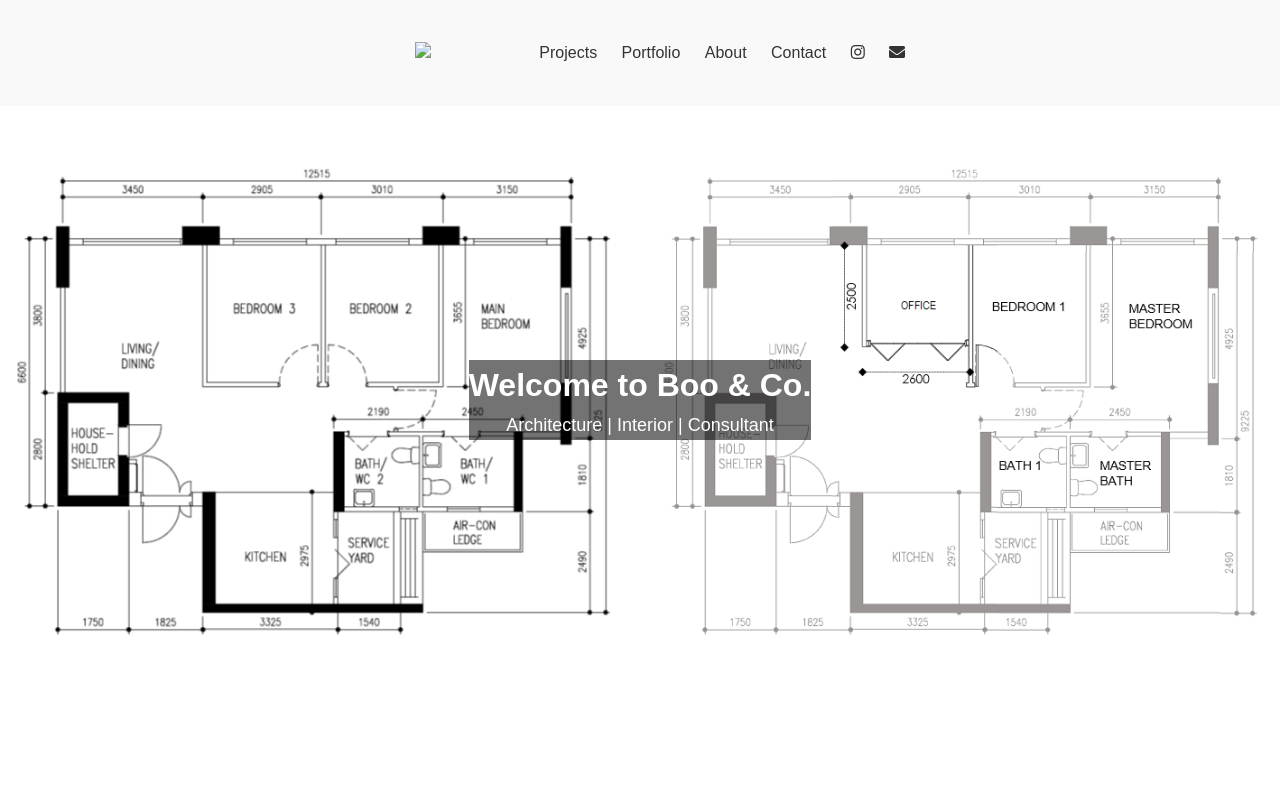
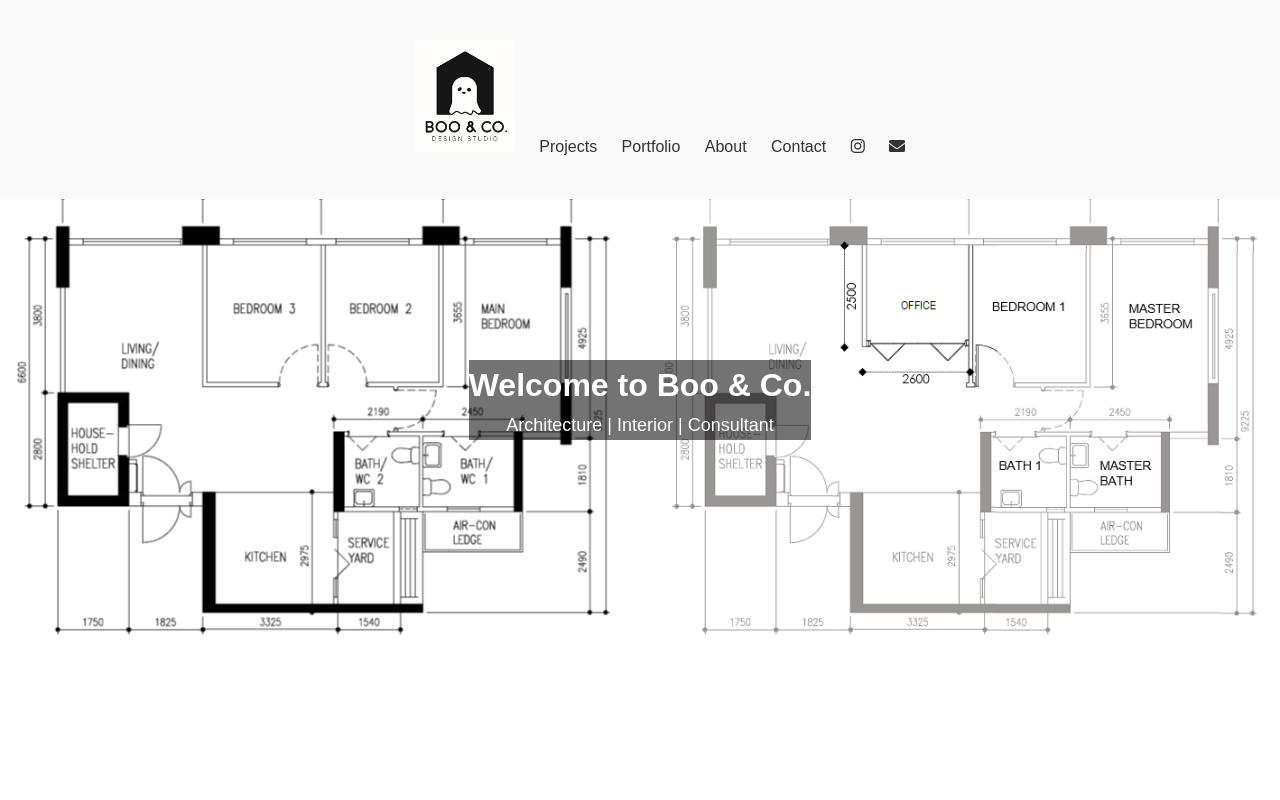
Before and after one commit to booandco/main, a plain HTML site: page index.html in a window 1280 px wide. Shown: the top 800 px of the page. Drawn offline with Linux system fonts and the light colour scheme; files whose address does not match are found by name.

Commit message:
Update index.html

```diff
--- a/index.html
+++ b/index.html
@@ -12,7 +12,7 @@
   <header class="fixed-header">
     <nav>
       <ul>
-        <li><a href="#home"><img src="images/Namecard Design-front.jpg" class="logo"></a></li>
+        <li><a href="#home"><img src="https://github.com/booandco/main/blob/main/Namecard%20Design-front.jpg" class="logo"></a></li>
         <li><a href="#projects">Projects</a></li>
         <li><a href="#portfolio">Portfolio</a></li>
         <li><a href="#about">About</a></li>
```
